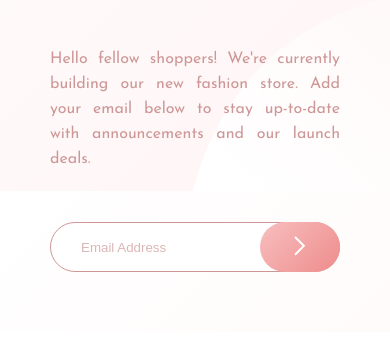
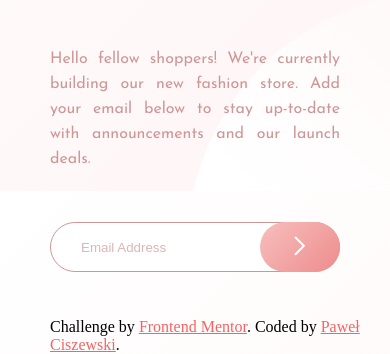
Before and after one commit to kardahim/base-apparel-coming-soon, a plain HTML site: page index.html in a window 390 px wide. Shown: the part 653-1007 px from the top of the page. Before the commit the page ends 985 px from the top, so only its background shows below. Drawn offline with Linux system fonts and the light colour scheme.

Commit message:
footer finish

```diff
--- a/css/style.css
+++ b/css/style.css
@@ -123,13 +123,18 @@ main {
     margin: 10px 0 0 30px;
 }
 
+footer {
+    position: absolute;
+    top: 90vh;
+    left: 200px;
+}
+
 .attribution {
-  font-size: 11px;
-  text-align: center;
+  font-size: 20px;
 }
 
 .attribution a {
-  color: hsl(228, 45%, 44%);
+  color: var(--soft-red);
 }
 
 .mobile-image {
@@ -158,6 +163,14 @@ main {
     .middle h1 {
         font-size: 60px;
     }
+
+    .attribution {
+        font-size: var(--fs);
+    }
+
+    footer {
+        top: 80vh;
+    }
 }
 
 @media screen and (max-width: 1024px) {
@@ -168,6 +181,10 @@ main {
     .middle h1 {
         font-size: 50px;
     }
+
+    footer {
+        left: 150px;
+    }
 }
 
 @media screen and (max-width: 900px) {
@@ -177,6 +194,10 @@ main {
 
     .middle h1 {
         font-size: 40px;
+    }
+
+    footer {
+        left: 100px;
     }
 }
 
@@ -224,6 +245,11 @@ main {
     .bottom button {
         right: 100px;
     }
+
+    footer {
+        left: 100px;
+        top: 125vh;
+    }
 }
 
 @media screen and (max-width: 500px) {
@@ -242,6 +268,11 @@ main {
     .bottom button {
         right: 50px;
     }
+
+    footer {
+        left: 50px;
+        top: 115vh;
+    }
 }
 
 @media screen and (max-width: 425px) {
--- a/index.html
+++ b/index.html
@@ -41,15 +41,14 @@
     <div class="image">
     </div>
   </main>
+  <footer>
+    <p class="attribution">
+      Challenge by <a href="https://www.frontendmentor.io?ref=challenge" target="_blank">Frontend Mentor</a>.
+      Coded by <a href="https://github.com/kardahim">Paweł Ciszewski</a>.
+    </p>
+  </footer>
 </body>
 <!-- js -->
 <script src="/js/scripts.js"></script>
 
 </html>
-
-<!-- <footer>
-  <p class="attribution">
-    Challenge by <a href="https://www.frontendmentor.io?ref=challenge" target="_blank">Frontend Mentor</a>.
-    Coded by <a href="#">Your Name Here</a>.
-  </p>
-</footer> -->
```
